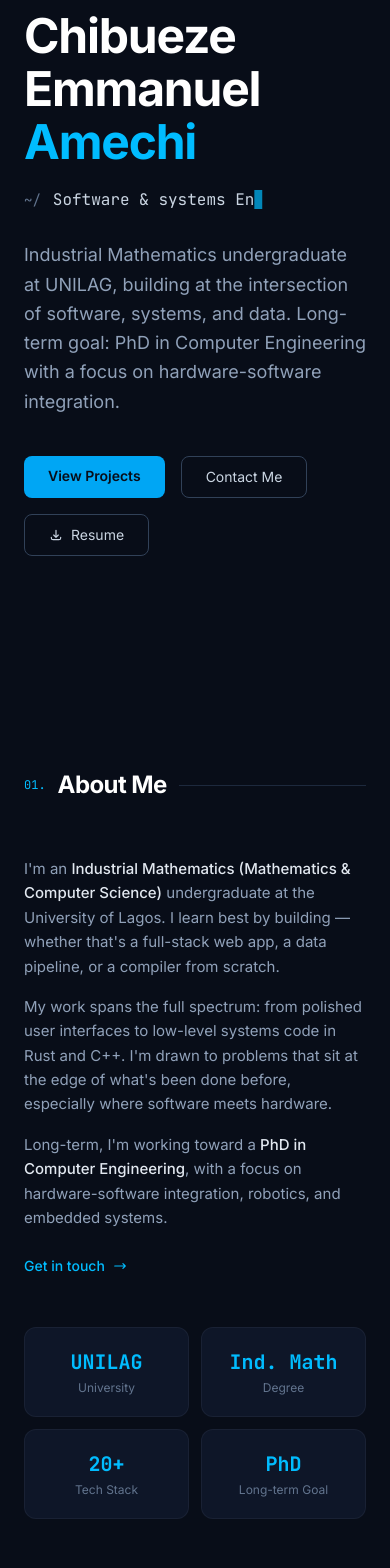
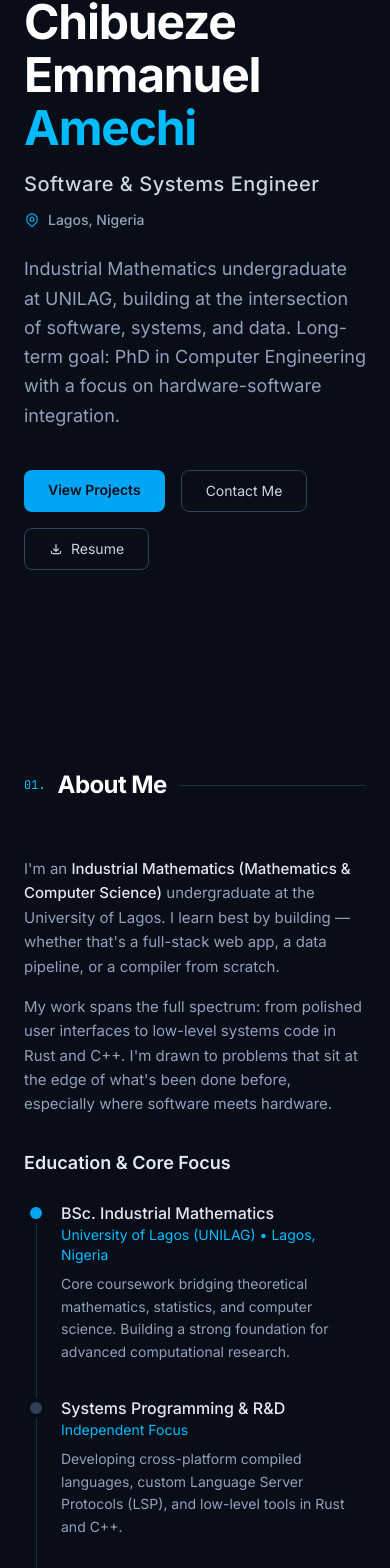
Before and after one commit to SudoChips-exe/Portfolio, a Next.js app: page / in a window 390 px wide. Shown: the part 187-1755 px from the top of the page. Built offline with nearby package versions, Linux system fonts and the light colour scheme.

Commit message:
feat: add responsive Hero, Projects, About, and Footer components to application portfolio

```diff
--- a/app/components/About.tsx
+++ b/app/components/About.tsx
@@ -12,7 +12,8 @@ export default function About() {
         <SectionHeader index="01" title="About Me" />
 
         <div className="grid md:grid-cols-5 gap-12 items-start">
-          <div className="md:col-span-3 space-y-4 text-slate-400 leading-relaxed text-[15px]">
+          <div className="md:col-span-3 space-y-8">
+            <div className="space-y-4 text-slate-400 leading-relaxed text-[15px]">
               <p>
                 I&apos;m an{" "}
                 <span className="text-slate-200 font-medium">
@@ -26,12 +27,36 @@ export default function About() {
                 systems code in Rust and C++. I&apos;m drawn to problems that sit at the edge
                 of what&apos;s been done before, especially where software meets hardware.
               </p>
-            <p>
-              Long-term, I&apos;m working toward a{" "}
-              <span className="text-slate-200 font-medium">PhD in Computer Engineering</span>,
-              with a focus on hardware-software integration, robotics, and embedded systems.
-            </p>
-            <div className="pt-2">
+            </div>
+
+            <div className="space-y-6">
+              <h3 className="text-lg font-semibold text-slate-200">Education & Core Focus</h3>
+
+              <div className="relative border-l border-slate-800 ml-3 pl-6 space-y-8">
+                <div className="relative">
+                  <div className="absolute -left-[31px] top-1.5 w-3 h-3 bg-sky-500 rounded-full ring-4 ring-[#080d18]"></div>
+                  <h4 className="text-slate-200 font-medium text-base">BSc. Industrial Mathematics</h4>
+                  <p className="text-sm text-sky-400 mb-2">University of Lagos (UNILAG) • Lagos, Nigeria</p>
+                  <p className="text-sm text-slate-400 leading-relaxed">Core coursework bridging theoretical mathematics, statistics, and computer science. Building a strong foundation for advanced computational research.</p>
+                </div>
+
+                <div className="relative">
+                  <div className="absolute -left-[31px] top-1.5 w-3 h-3 bg-slate-700 rounded-full ring-4 ring-[#080d18]"></div>
+                  <h4 className="text-slate-200 font-medium text-base">Systems Programming & R&D</h4>
+                  <p className="text-sm text-sky-400 mb-2">Independent Focus</p>
+                  <p className="text-sm text-slate-400 leading-relaxed">Developing cross-platform compiled languages, custom Language Server Protocols (LSP), and low-level tools in Rust and C++.</p>
+                </div>
+
+                <div className="relative">
+                  <div className="absolute -left-[31px] top-1.5 w-3 h-3 bg-slate-700 rounded-full ring-4 ring-[#080d18]"></div>
+                  <h4 className="text-slate-200 font-medium text-base">Future Direction</h4>
+                  <p className="text-sm text-sky-400 mb-2">PhD in Computer Engineering</p>
+                  <p className="text-sm text-slate-400 leading-relaxed">Actively working towards graduate research focused on hardware-software integration, robotics, and embedded systems architecture.</p>
+                </div>
+              </div>
+            </div>
+
+            <div className="pt-4">
               <a href="#contact"
                 className="inline-flex items-center gap-2 text-sky-400 hover:text-sky-300 text-sm font-medium transition-colors group">
                 Get in touch
--- a/app/components/Footer.tsx
+++ b/app/components/Footer.tsx
@@ -1,8 +1,12 @@
 export default function Footer() {
   return (
     <footer className="py-6 px-6 border-t border-slate-800/60 bg-[#080d18]">
-      <div className="max-w-5xl mx-auto flex items-center justify-center text-slate-600 text-xs font-mono">
+      <div className="max-w-5xl mx-auto flex flex-col md:flex-row items-center justify-between gap-4 text-slate-600 text-xs font-mono">
         <span>© {new Date().getFullYear()} Chibueze Emmanuel Amechi</span>
+        <span className="flex items-center gap-1.5">
+          <span className="w-1.5 h-1.5 rounded-full bg-emerald-500 animate-pulse"></span>
+          Based in Lagos, Nigeria
+        </span>
       </div>
     </footer>
   );
--- a/app/components/Hero.tsx
+++ b/app/components/Hero.tsx
@@ -1,35 +1,6 @@
 "use client";
-import { useEffect, useState } from "react";
-
-const roles = [
-  "Software & systems Engineer" ,
-];
 
 export default function Hero() {
-  const [roleIndex, setRoleIndex] = useState(0);
-  const [displayed, setDisplayed] = useState("");
-  const [typing, setTyping] = useState(true);
-
-  useEffect(() => {
-    const current = roles[roleIndex];
-    let timeout: ReturnType<typeof setTimeout>;
-    if (typing) {
-      if (displayed.length < current.length) {
-        timeout = setTimeout(() => setDisplayed(current.slice(0, displayed.length + 1)), 75);
-      } else {
-        timeout = setTimeout(() => setTyping(false), 2000);
-      }
-    } else {
-      if (displayed.length > 0) {
-        timeout = setTimeout(() => setDisplayed(displayed.slice(0, -1)), 35);
-      } else {
-        setRoleIndex((i) => (i + 1) % roles.length);
-        setTyping(true);
-      }
-    }
-    return () => clearTimeout(timeout);
-  }, [displayed, typing, roleIndex]);
-
   return (
     <section id="hero" className="min-h-screen flex items-center justify-center relative overflow-hidden bg-[#080d18]">
 
@@ -40,12 +11,18 @@ export default function Hero() {
           <span className="text-sky-400">Amechi</span>
         </h1>
 
-        <div className="flex items-center gap-3 mb-6 h-8">
-          <span className="text-slate-500 font-mono text-sm">~/</span>
-          <span className="text-slate-300 font-mono text-base">
-            {displayed}
-            <span className="text-sky-400 animate-pulse">▋</span>
-          </span>
+        <div className="flex flex-col sm:flex-row sm:items-center gap-3 sm:gap-6 mb-6">
+          <h2 className="text-xl font-medium text-slate-300 tracking-wide">
+            Software & Systems Engineer
+          </h2>
+          <div className="hidden sm:block w-1.5 h-1.5 rounded-full bg-slate-700"></div>
+          <div className="flex items-center gap-2 text-slate-400 text-sm font-medium">
+            <svg className="w-4 h-4 text-sky-400/80" fill="none" stroke="currentColor" viewBox="0 0 24 24">
+              <path strokeLinecap="round" strokeLinejoin="round" strokeWidth={2} d="M17.657 16.657L13.414 20.9a1.998 1.998 0 01-2.827 0l-4.244-4.243a8 8 0 1111.314 0z" />
+              <path strokeLinecap="round" strokeLinejoin="round" strokeWidth={2} d="M15 11a3 3 0 11-6 0 3 3 0 016 0z" />
+            </svg>
+            Lagos, Nigeria
+          </div>
         </div>
 
         <p className="text-slate-400 text-lg leading-relaxed max-w-2xl mb-10">
--- a/app/components/Projects.tsx
+++ b/app/components/Projects.tsx
@@ -47,9 +47,9 @@ export default function Projects() {
             <p className="text-slate-500 font-mono text-sm">// projects coming soon</p>
           </div>
         ) : (
-          <div className="grid sm:grid-cols-2 lg:grid-cols-3 gap-4">
-            {projects.map((project) => (
-              <div key={project.title} className="surface-card card-hover p-6 flex flex-col">
+          <div className="grid sm:grid-cols-2 lg:grid-cols-3 gap-6">
+            {projects.map((project, index) => (
+              <div key={project.title} className={`surface-card card-hover p-6 flex flex-col ${index === 0 ? 'sm:col-span-2' : ''}`}>
                 <div className="flex items-start justify-between mb-4">
                   <svg className="w-7 h-7 text-sky-400/70" fill="none" stroke="currentColor" viewBox="0 0 24 24">
                     <path strokeLinecap="round" strokeLinejoin="round" strokeWidth={1.5}
```
Lines whose indentation alone changed are shown as unchanged.
